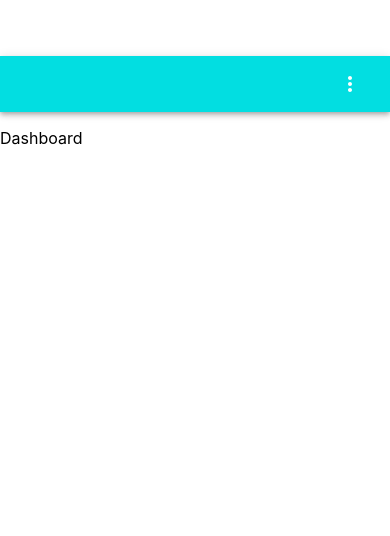
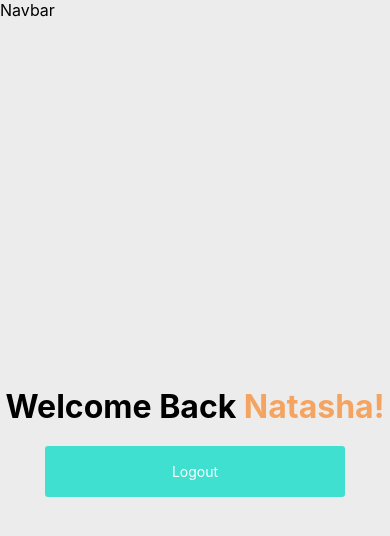
Before and after one commit to Sizasana-Sizzasneaks/sizzasneaks_admin_frontend, a React (Create React App) app: page /dashboard in a window 390 px wide. Shown: the top 536 px of the page. Built offline with nearby package versions, Linux system fonts and the light colour scheme.

Commit message:
second dashboard commit

```diff
--- a/package.json
+++ b/package.json
@@ -5,15 +5,20 @@
   "dependencies": {
     "@material-ui/core": "^4.11.4",
     "@material-ui/icons": "^4.11.2",
+    "@reduxjs/toolkit": "^1.6.0",
     "@testing-library/jest-dom": "^5.12.0",
     "@testing-library/react": "^11.2.7",
     "@testing-library/user-event": "^12.8.3",
+    "metro": "^0.56.0",
     "mobx": "^6.3.2",
     "mobx-react": "^7.2.0",
     "react": "^17.0.2",
     "react-dom": "^17.0.2",
+    "react-material-ui-form-validator": "^2.1.4",
+    "react-redux": "^7.2.4",
     "react-router-dom": "^5.2.0",
     "react-scripts": "4.0.3",
+    "redux": "^4.1.0",
     "web-vitals": "^1.1.2"
   },
   "scripts": {
--- a/src/App.css
+++ b/src/App.css
@@ -1,3 +1,13 @@
+* {
+  margin: 0;
+  padding: 0;
+  box-sizing: border-box;
+}
+
+body{
+  background: rgb(236, 236, 236);
+}
+
 .App {
   text-align: center;
 }
--- a/src/App.js
+++ b/src/App.js
@@ -1,4 +1,5 @@
 import "./App.css";
+import { useSelector } from "react-redux";
 import { BrowserRouter as Router, Route, Switch } from "react-router-dom";
 
 //App Components
@@ -8,10 +9,17 @@ import { BrowserRouter as Router, Route, Switch } from "react-router-dom";
 //Pages
 import Dashboard from "./components/pages/Dashboard.js"
 import LogInPage from "./components/pages/LogInPage.js";
+import { login, logout, selectUser } from "./components/features/userSlice";
 
 function App() {
+    //check if user is logged in
+    const user = useSelector(selectUser);
+
   return (
+
     <>
+      <div>{user ? <login /> : <logout />} </div>
+
        <Navbar />
       <Router>
         <div>
--- /dev/null
+++ b/src/components/features/userSlice.js
@@ -0,0 +1,21 @@
+import {createSlice} from "@reduxjs/toolkit";
+
+export const userSlice = createSlice({
+    name:"user" ,
+    initialState:{
+         user:null //user hasnt logged in
+    },
+        reducers: {
+            login: (state, action) => {
+                state.user = action.payload;
+            }, //no payload needed as no values need to be updated
+            logout: (state) => {
+                state.user = null;
+            },
+        },
+});
+
+export const {login, logout} = userSlice.actions;
+export const selectUser = (state) => state.user.user;
+//two users because youll be storing data in another user object
+export default userSlice.reducer;
--- a/src/components/general/Navbar.js
+++ b/src/components/general/Navbar.js
@@ -1,164 +1,15 @@
 import React from 'react';
-import { fade, makeStyles } from '@material-ui/core/styles';
-import AppBar from '@material-ui/core/AppBar';
-import Toolbar from '@material-ui/core/Toolbar';
-import IconButton from '@material-ui/core/IconButton';
-import Typography from '@material-ui/core/Typography';
-import InputBase from '@material-ui/core/InputBase';
-import Badge from '@material-ui/core/Badge';
-import MenuItem from '@material-ui/core/MenuItem';
-import Menu from '@material-ui/core/Menu';
-import MenuIcon from '@material-ui/icons/Menu';
-import SearchIcon from '@material-ui/icons/Search';
-import AccountCircle from '@material-ui/icons/AccountCircle';
-import MailIcon from '@material-ui/icons/Mail';
-import NotificationsIcon from '@material-ui/icons/Notifications';
-import MoreIcon from '@material-ui/icons/MoreVert';
-import useStyles from './style.js';
+
 
 function Navbar(){
 
-    const classes = useStyles();
-    const [anchorEl, setAnchorEl] = React.useState(null);
-    const [mobileMoreAnchorEl, setMobileMoreAnchorEl] = React.useState(null);
-
-    const isMenuOpen = Boolean(anchorEl);
-    const isMobileMenuOpen = Boolean(mobileMoreAnchorEl);
-
-    const handleProfileMenuOpen = (event) => {
-        setAnchorEl(event.currentTarget);
-    };
-
-    const handleMobileMenuClose = () => {
-        setMobileMoreAnchorEl(null);
-    };
-
-    const handleMenuClose = () => {
-        setAnchorEl(null);
-        handleMobileMenuClose();
-    };
-
-    const handleMobileMenuOpen = (event) => {
-        setMobileMoreAnchorEl(event.currentTarget);
-    };
-
-    const menuId = 'primary-search-account-menu';
-    const renderMenu = (
-        <Menu
-            anchorEl={anchorEl}
-            anchorOrigin={{ vertical: 'top', horizontal: 'right' }}
-            id={menuId}
-            keepMounted
-            transformOrigin={{ vertical: 'top', horizontal: 'right' }}
-            open={isMenuOpen}
-            onClose={handleMenuClose}
-        >
-            <MenuItem onClick={handleMenuClose}>Profile</MenuItem>
-            <MenuItem onClick={handleMenuClose}>My account</MenuItem>
-        </Menu>
-    );
-
-    const mobileMenuId = 'primary-search-account-menu-mobile';
-    const renderMobileMenu = (
-        <Menu
-            anchorEl={mobileMoreAnchorEl}
-            anchorOrigin={{ vertical: 'top', horizontal: 'right' }}
-            id={mobileMenuId}
-            keepMounted
-            transformOrigin={{ vertical: 'top', horizontal: 'right' }}
-            open={isMobileMenuOpen}
-            onClose={handleMobileMenuClose}
-        >
-            <MenuItem>
-                <IconButton aria-label="show 4 new mails" color="inherit">
-                    <Badge badgeContent={4} color="secondary">
-                        <MailIcon />
-                    </Badge>
-                </IconButton>
-                <p>Messages</p>
-            </MenuItem>
-            <MenuItem>
-                <IconButton aria-label="show 11 new notifications" color="inherit">
-                    <Badge badgeContent={11} color="secondary">
-                        <NotificationsIcon />
-                    </Badge>
-                </IconButton>
-                <p>Notifications</p>
-            </MenuItem>
-            <MenuItem onClick={handleProfileMenuOpen}>
-                <IconButton
-                    aria-label="account of current user"
-                    aria-controls="primary-search-account-menu"
-                    aria-haspopup="true"
-                    color="inherit"
-                >
-                    <AccountCircle />
-                </IconButton>
-                <p>Profile</p>
-            </MenuItem>
-        </Menu>
-    );
+    return(
+        <p>Navbar</p>
+    )
 
 
-    return(
-        <div>
-            <div className={classes.grow}>
-                <AppBar position="static" style={{background: "#FFFFFF"}}>
-                    <Toolbar>
-                        <Typography className={classes.title} variant="h4" color="textPrimary" noWrap>
-                            SIZZASNEAKS
-                        </Typography>
-                        <div className={classes.grow} />
-                        <div className={classes.sectionDesktop}>
 
-                        </div>
-                        <div className={classes.sectionMobile}>
-                            <IconButton
-                                aria-label="show more"
-                                aria-controls={mobileMenuId}
-                                aria-haspopup="true"
-                                onClick={handleMobileMenuOpen}
-                                color="inherit"
-                            >
-                                <MoreIcon />
-                            </IconButton>
-                        </div>
-                    </Toolbar>
-                </AppBar>
-                {renderMobileMenu}
-                {renderMenu}
-            </div>
 
-            <div className={classes.grow}>
-                <AppBar position="static" style={{background: "#02DEE1"}}>
-                    <Toolbar>
-                        <Typography className={classes.title} variant="h6" noWrap>
-                            Admin Log In
-                        </Typography>
-                        <div className={classes.grow} />
-                        <div className={classes.sectionDesktop}>
-
-                        </div>
-                        <div className={classes.sectionMobile}>
-                            <IconButton
-                                aria-label="show more"
-                                aria-controls={mobileMenuId}
-                                aria-haspopup="true"
-                                onClick={handleMobileMenuOpen}
-                                color="inherit"
-                            >
-                                <MoreIcon />
-                            </IconButton>
-                        </div>
-                    </Toolbar>
-                </AppBar>
-                {renderMobileMenu}
-                {renderMenu}
-            </div>
-
-            </div>
-
-        );
     }
 
 
--- a/src/components/pages/Dashboard.js
+++ b/src/components/pages/Dashboard.js
@@ -1,7 +1,33 @@
 import React from 'react';
+import {logout, selectUser} from "../features/userSlice";
+import "./dashboard.css";
+import { useDispatch } from 'react-redux';
+
 
 function Dashboard(){
-    return(<p>Dashboard</p>)
+    const user = {name: "Natasha"};
+
+    const dispatch = useDispatch();
+
+    const handleLogout = (e) => {
+        e.preventDefault();
+
+        dispatch(Dashboard());
+
+    };
+
+    return(
+
+        <div className="dashboard">
+            <h1>Welcome Back <span className="user__name">Natasha!</span>
+            <br></br>
+
+        </h1>
+        <button className="logout__button" onClick={(e) => handleLogout(e)}>
+            Logout
+        </button>
+        </div>
+    )
 }
 
 export default Dashboard;
--- /dev/null
+++ b/src/components/pages/dashboard.css
@@ -0,0 +1,24 @@
+.dashboard{
+    display: flex;
+    flex-direction: column;
+    align-items: center;
+    justify-content: center;
+    height: 100vh;
+    font-family: "Inter";
+}
+
+.logout__button{
+    min-width: 300px;
+    padding: 17px 30px;
+    margin-top: 20px;
+    background:turquoise;
+    border: none;
+    color: white;
+    font-size: 14px;
+    font-family: "Inter";
+    border-radius: 3px;
+
+}
+.user__name {
+    color:sandybrown;
+}
--- /dev/null
+++ b/src/components/store.js
@@ -0,0 +1,10 @@
+import { configureStore } from "@reduxjs/toolkit";
+import userReducer from "./features/userSlice";
+
+export default configureStore ({
+    reducer: {
+        user:  userReducer,
+    },
+
+});
+// console.log(store.getState())
--- a/src/index.js
+++ b/src/index.js
@@ -3,4 +3,11 @@ import ReactDOM from "react-dom";
 import "./index.css";
 import App from "./App";
 
-ReactDOM.render(<App />, document.getElementById("root"));
+import{Provider} from "react-redux";
+import store from "./components/store";
+
+ReactDOM.render(
+<Provider store = {store}>
+    <App />
+    </Provider>,
+    document.getElementById("root"));
```
Also changed, not shown: src/components/pages/LogInPage.css (added, +46 -0 lines), src/components/pages/LogInPage.js (+8 -4 lines), src/components/pages/asyncValidate.js (added), 1 other file (tests, documents, lock files or other folders).
